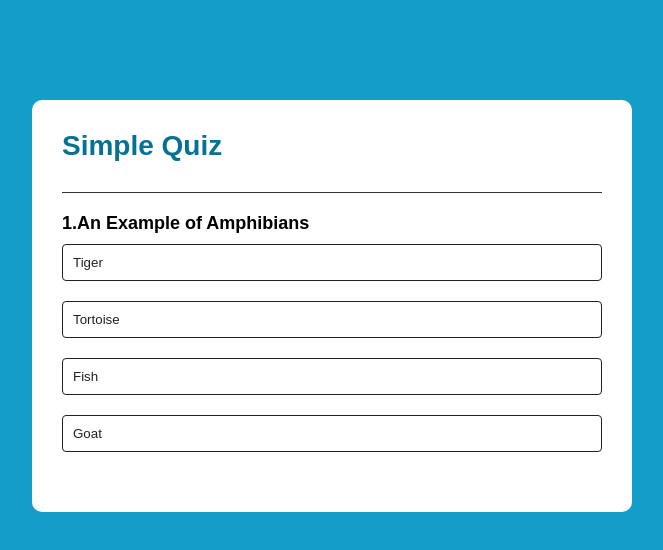
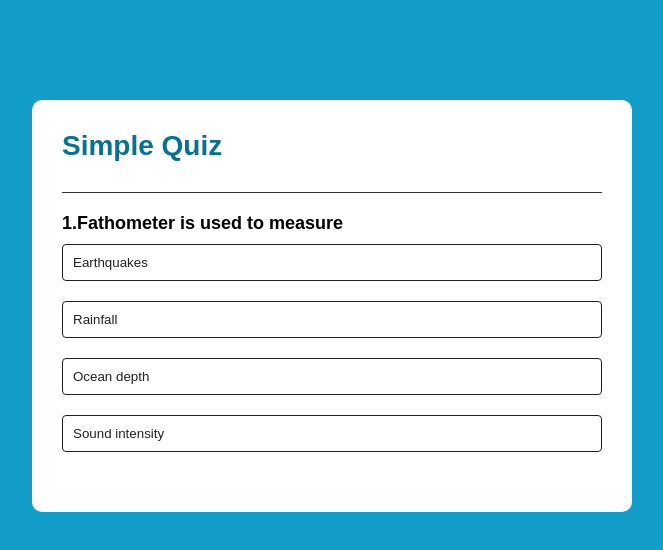
Before and after one commit to Sameer-Shaik91210/QuizAppJS, a plain HTML site: page index.html in a window 1280 px wide. Shown: the whole page, without its empty margins (308-971 px from the left). Drawn offline with Linux system fonts and the light colour scheme.

Commit message:
Finished with some questions

```diff
--- a/index.html
+++ b/index.html
@@ -8,15 +8,10 @@
   </head>
   <body>
     <div class="app">
-      <h1>Simple Quiz</h1>
+      <h1 id="title">Simple Quiz</h1>
       <div class="quiz">
-        <h2 id="question">Question goes here</h2>
-        <div id="answer-buttons">
-          <button class="btn">Ans 1</button>
-          <button class="btn">Ans 2</button>
-          <button class="btn">Ans 3</button>
-          <button class="btn">Ans 4</button>
-        </div>
+        <h2 id="question"></h2>
+        <div id="answer-buttons"></div>
         <button id="next-btn">Next</button>
       </div>
     </div>
--- a/script.js
+++ b/script.js
@@ -1,56 +1,95 @@
 const questions = [
   {
-    question: "An Example of Amphibians",
+    question: "Fathometer is used to measure",
     answer: [
-      { text: "Tiger", correct: false },
-      { text: "Tortoise", correct: true },
-      { text: "Fish", correct: false },
-      { text: "Goat", correct: false },
+      { text: " Earthquakes", correct: false },
+      { text: " Rainfall", correct: false },
+      { text: "Ocean depth", correct: true },
+      { text: "Sound intensity", correct: false },
     ],
   },
   {
-    question: "An Example of Amphibians",
+    question: "6 months day and 6 months night - Country Name?",
     answer: [
-      { text: "Tiger", correct: false },
-      { text: "Tortoise", correct: true },
-      { text: "Fish", correct: false },
-      { text: "Goat", correct: false },
+      { text: "Nepal", correct: false },
+      { text: " Tibet", correct: false },
+      { text: "Norway ", correct: true },
+      { text: " Iceland", correct: false },
     ],
   },
   {
-    question: "An Example of Amphibians",
+    question: "“One People, One State, One leader” was the policy of",
     answer: [
-      { text: "Tiger", correct: false },
-      { text: "Tortoise", correct: true },
-      { text: "Fish", correct: false },
-      { text: "Goat", correct: false },
+      { text: "Stalin ", correct: false },
+      { text: "Hitler", correct: true },
+      { text: "Lenin", correct: false },
+      { text: "Mussolin", correct: false },
     ],
   },
   {
-    question: "An Example of Amphibians",
+    question: "Which is a green planet in the solar system?",
     answer: [
-      { text: "Tiger", correct: false },
-      { text: "Tortoise", correct: true },
-      { text: "Fish", correct: false },
-      { text: "Goat", correct: false },
+      { text: "Pluto ", correct: false },
+      { text: "Venus", correct: false },
+      { text: "Uranus ", correct: true },
+      { text: " Mars", correct: false },
     ],
   },
   {
-    question: "An Example of Amphibians",
+    question: "An astronaut in outer space will observe sky as",
     answer: [
-      { text: "Tiger", correct: false },
-      { text: "Tortoise", correct: true },
-      { text: "Fish", correct: false },
-      { text: "Goat", correct: false },
+      { text: "White", correct: false },
+      { text: " Black ", correct: true },
+      { text: " Blue", correct: false },
+      { text: " Red ", correct: false },
     ],
   },
   {
-    question: "An Example of Amphibians",
+    question: "Who is known as 'the father of Indian missile technology'?",
     answer: [
-      { text: "Tiger", correct: false },
-      { text: "Tortoise", correct: true },
-      { text: "Fish", correct: false },
-      { text: "Goat", correct: false },
+      { text: "Dr. U.R. Rao", correct: false },
+      { text: "Dr. A.P.J. Abdul Kalam ", correct: true },
+      { text: "Dr. Chidambaram", correct: false },
+      { text: " Dr. Homi Bhabha", correct: false },
+    ],
+  },
+  {
+    question: `Which country has "This is the root of all evil" written on its coins?`,
+    answer: [
+      { text: " Italy", correct: false },
+      { text: "Cuba", correct: false },
+      { text: "Russia", correct: false },
+      { text: "Vatican City ", correct: true },
+    ],
+  },
+  {
+    question: "The most important small scale industry in india is the ",
+    answer: [
+      { text: " Textile Industry", correct: false },
+      { text: "Paper Industry", correct: false },
+      { text: "Handloom Industry ", correct: true },
+      { text: "Jute industry", correct: false },
+    ],
+  },
+  {
+    question: "Which is considered as the biggest port of India?",
+    answer: [
+      { text: " Kolkata", correct: false },
+      { text: "Cochin", correct: false },
+      { text: "Chennai", correct: false },
+      { text: " Mumbai", correct: true },
+    ],
+  },
+  {
+    question: "Bats can fly in the dark because",
+    answer: [
+      { text: "they have a better vision in the dark", correct: false },
+      { text: " the light startles in them", correct: false },
+      {
+        text: "they produce high pitched sounds called ultrasonics",
+        correct: true,
+      },
+      { text: " none of the above", correct: false },
     ],
   },
 ];
@@ -64,7 +103,7 @@ let score = 0;
 
 function startQuiz() {
   resetQuestion();
-  if (questionIndex === questions.length - 1) {
+  if (questionIndex === questions.length) {
     //all questions are attempted
     displayScoreCard();
     return;
@@ -89,6 +128,7 @@ startQuiz();
 function resetQuestion() {
   nextBtn.style.display = "none";
   ansBtns.innerHTML = "";
+  queTag.innerHTML = "";
 }
 nextBtn.addEventListener("click", () => {
   questionIndex = questionIndex + 1;
@@ -96,13 +136,18 @@ nextBtn.addEventListener("click", () => {
 });
 
 function displayScoreCard() {
-  queTag.innerHTML = "Score is :10";
+  document.getElementById("title").innerHTML = "Score Card";
+  const scoreCard = document.createElement("span");
+  scoreCard.classList.add("scoreCard");
+  scoreCard.innerHTML = `You have scored  ${score} out of ${questions.length}.`;
+  document.querySelector(".quiz").appendChild(scoreCard);
 }
 function selectAns(e) {
   const selectedBtn = e.target;
   const isCorrect = selectedBtn.dataset.correct;
   if (isCorrect) {
     selectedBtn.classList.add("correct");
+    score = score + 1;
   } else {
     selectedBtn.classList.add("incorrect");
   }
--- a/style.css
+++ b/style.css
@@ -68,3 +68,15 @@ body {
   background: #df2c1c;
   color: #fff;
 }
+.scoreCard {
+  width: 100%;
+  background-color: #057293;
+  color: #fff;
+  padding: 20px 30px;
+  border-radius: 10px;
+  text-align: center;
+  justify-content: right;
+  display: block;
+  font-weight: 700;
+  margin: 10px auto;
+}
```
Also changed, not shown: quizApp.png (added).
